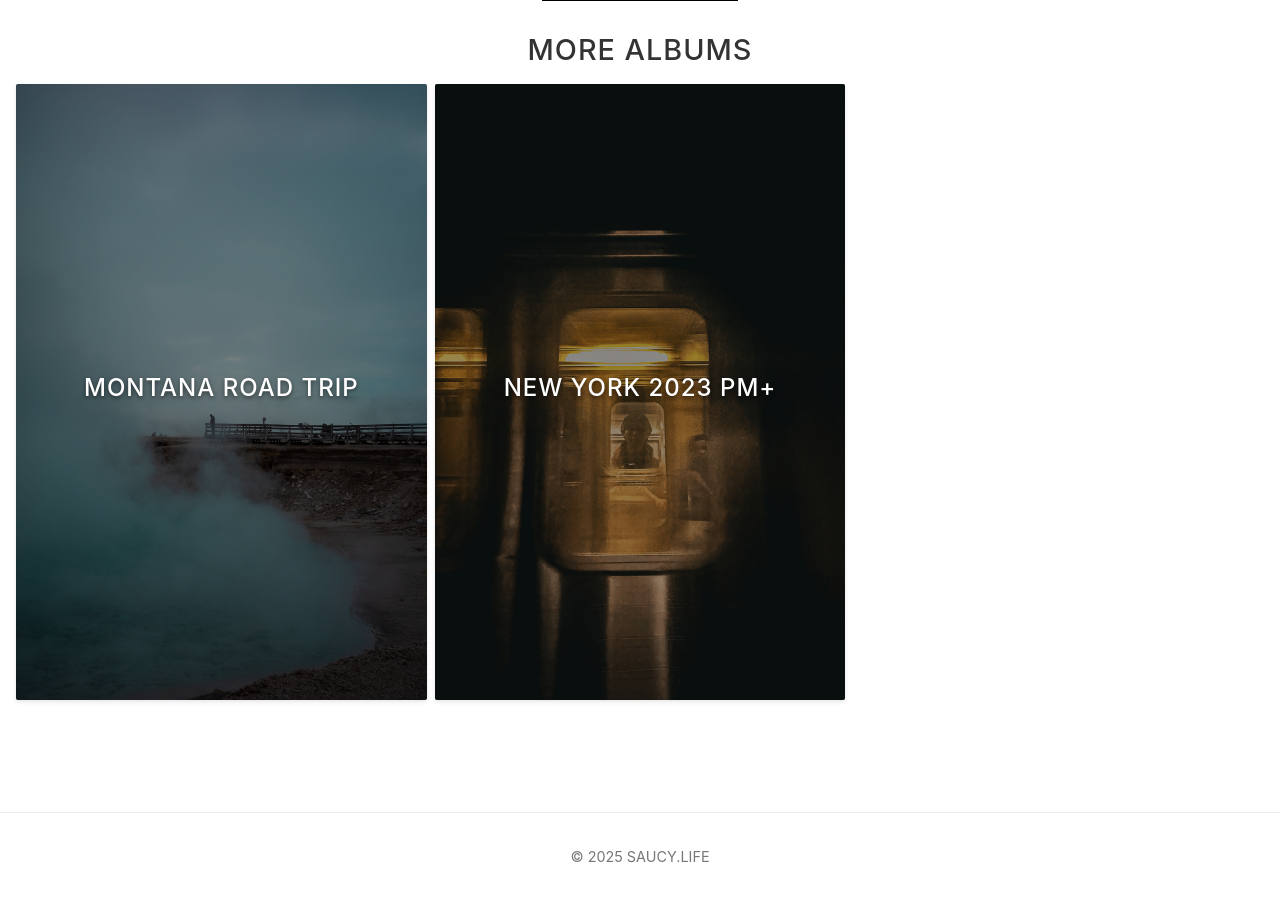
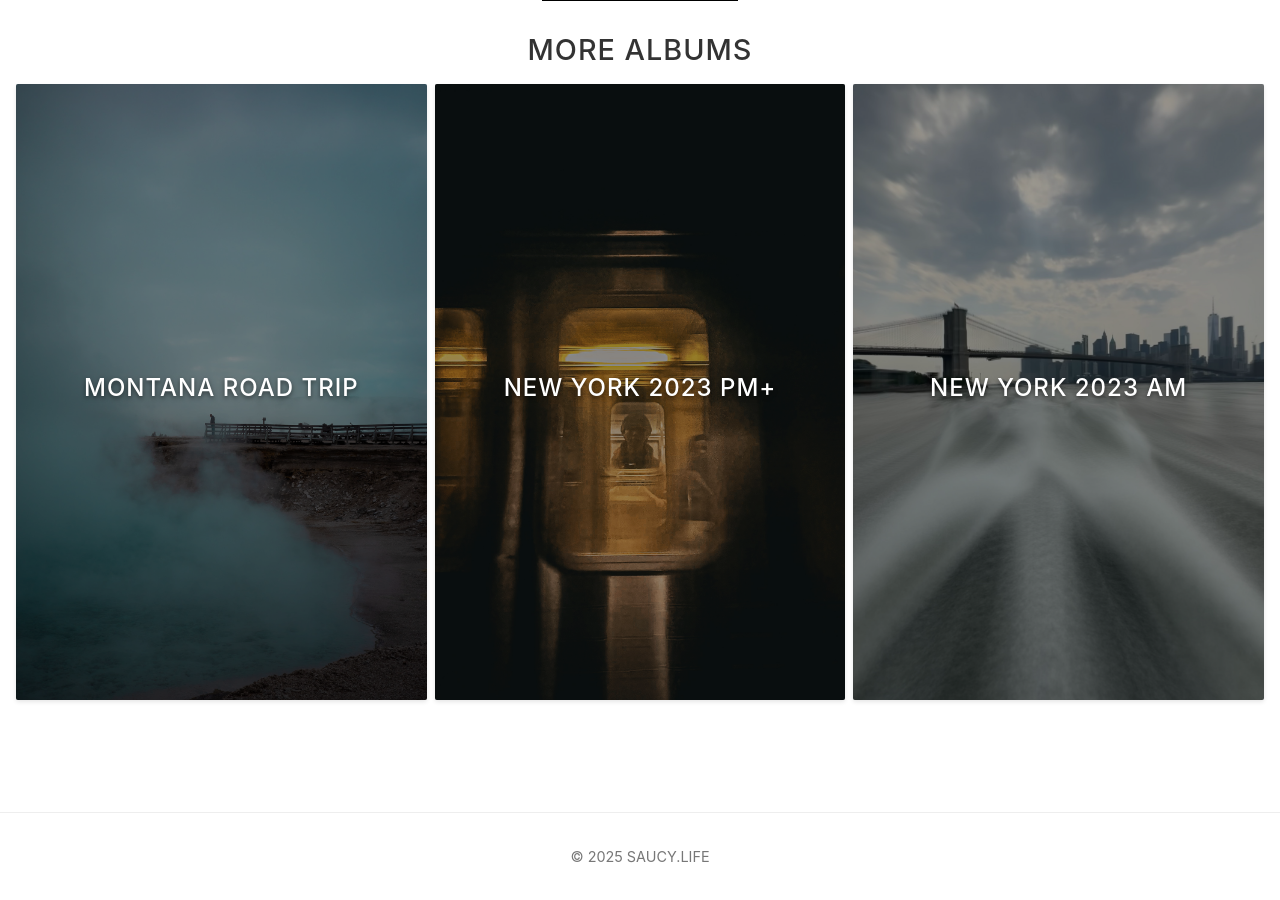
Before and after one commit to Rtmurase/photo-gallery, a Jekyll site: the page built from _albums/new-zealand.md, in a window 1280 px wide and 900 px high, scrolled down 925 px. Built offline with Jekyll 4.4.1, drawn with Linux system fonts in a browser that asks for light colours.

Commit message:
include 3 albums at bottom

```diff
--- a/_layouts/album.html
+++ b/_layouts/album.html
@@ -40,15 +40,12 @@ layout: default
       <a href="{{ '/' | relative_url }}" class="back-link">← Back to Albums</a>
     </div>
 
-    <!-- Cover image section at the bottom for albums that match column count -->
     {% assign sorted_albums = site.albums | sort: 'date' | reverse %}
     {% assign other_albums = '' | split: '' %}
-
-    <!-- Collect all albums except the current one -->
     {% for album in sorted_albums %}
       {% if album.slug != page.slug %}
         {% assign other_albums = other_albums | push: album %}
-        {% if forloop.index >= 3 %}
+        {% if other_albums.size >= 3 %}
           {% break %}
         {% endif %}
       {% endif %}
```
